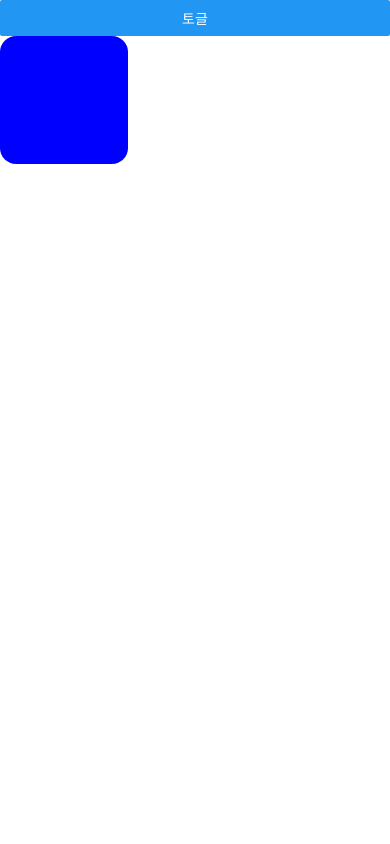
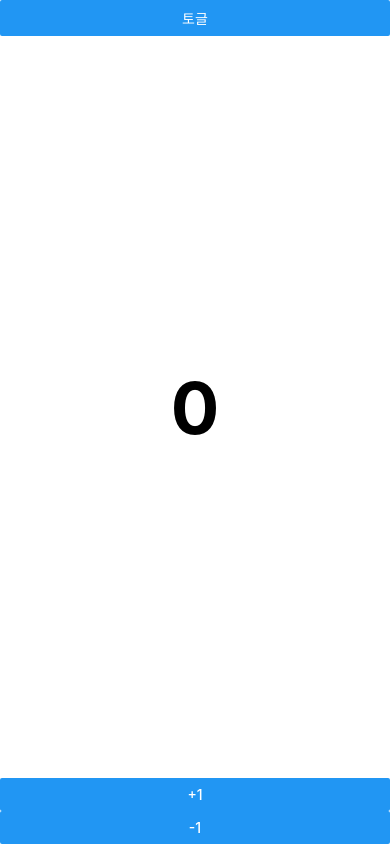
Before and after one commit to sungjaeahn-kopo/LearnReactNative, a React Native app: screen / in a window 390 px wide. Built offline with nearby package versions, Linux system fonts and the light colour scheme.

Commit message:
RN_Counter Props

```diff
--- a/App.js
+++ b/App.js
@@ -6,37 +6,33 @@
  */
 
 import React, {useState} from 'react';
-import {
-  SafeAreaView,
-  Button,
-  ScrollView,
-  StatusBar,
-  StyleSheet,
-  Text,
-  useColorScheme,
-  View,
-} from 'react-native';
-import Greeting from './components/Greeting';
+import {SafeAreaView, Button, StyleSheet} from 'react-native';
 import Box from './components/Box';
+import Counter from './components/Counter';
 
 const App = () => {
+  const [count, setCount] = useState(0);
   const [visible, setVisible] = useState(true);
+
+  const onIncrease = () => setCount(count + 1);
+  const onDecrease = () => setCount(count - 1);
   const onPress = () => {
-    setVisible(visible);
+    setVisible(!visible);
   };
   return (
-    <SafeAreaView>
+    <SafeAreaView style={styles.full}>
       <Button title="토글" onPress={onPress} />
-      <Box rounded={true} size="large" color="blue" />
-      {/* <Greeting name="Props" />
-      <Greeting name={name} />
-      <Greeting /> */}
+      {/* {visible && <Box rounded={true} size="large" color="blue" />} */}
+      <Counter count={count} onIncrease={onIncrease} onDecrease={onDecrease} />
     </SafeAreaView>
   );
 };
 
-Greeting.defaultProps = {
-  name: 'React-Native',
-};
+const styles = StyleSheet.create({
+  full: {
+    flex: 1,
+    // backgroundColor: 'cyan', // 전체영역 사용여부 확인용
+  },
+});
 
 export default App;
--- /dev/null
+++ b/components/Counter.js
@@ -0,0 +1,31 @@
+import React from 'react';
+import {View, Text, StyleSheet, Button} from 'react-native';
+
+function Counter({count, onIncrease, onDecrease}) {
+  return (
+    <View style={styles.wrapper}>
+      <View style={styles.numberArea}>
+        <Text style={styles.number}>{count}</Text>
+      </View>
+      <Button title="+1" onPress={onIncrease} />
+      <Button title="-1" onPress={onDecrease} />
+    </View>
+  );
+}
+
+const styles = StyleSheet.create({
+  wrapper: {
+    flex: 1,
+  },
+  numberArea: {
+    flex: 1,
+    alignItems: 'center', // 가로정렬
+    justifyContent: 'center', // 세로정렬
+  },
+  number: {
+    fontSize: 72,
+    fontWeight: 'bold',
+  },
+});
+
+export default Counter;
```
